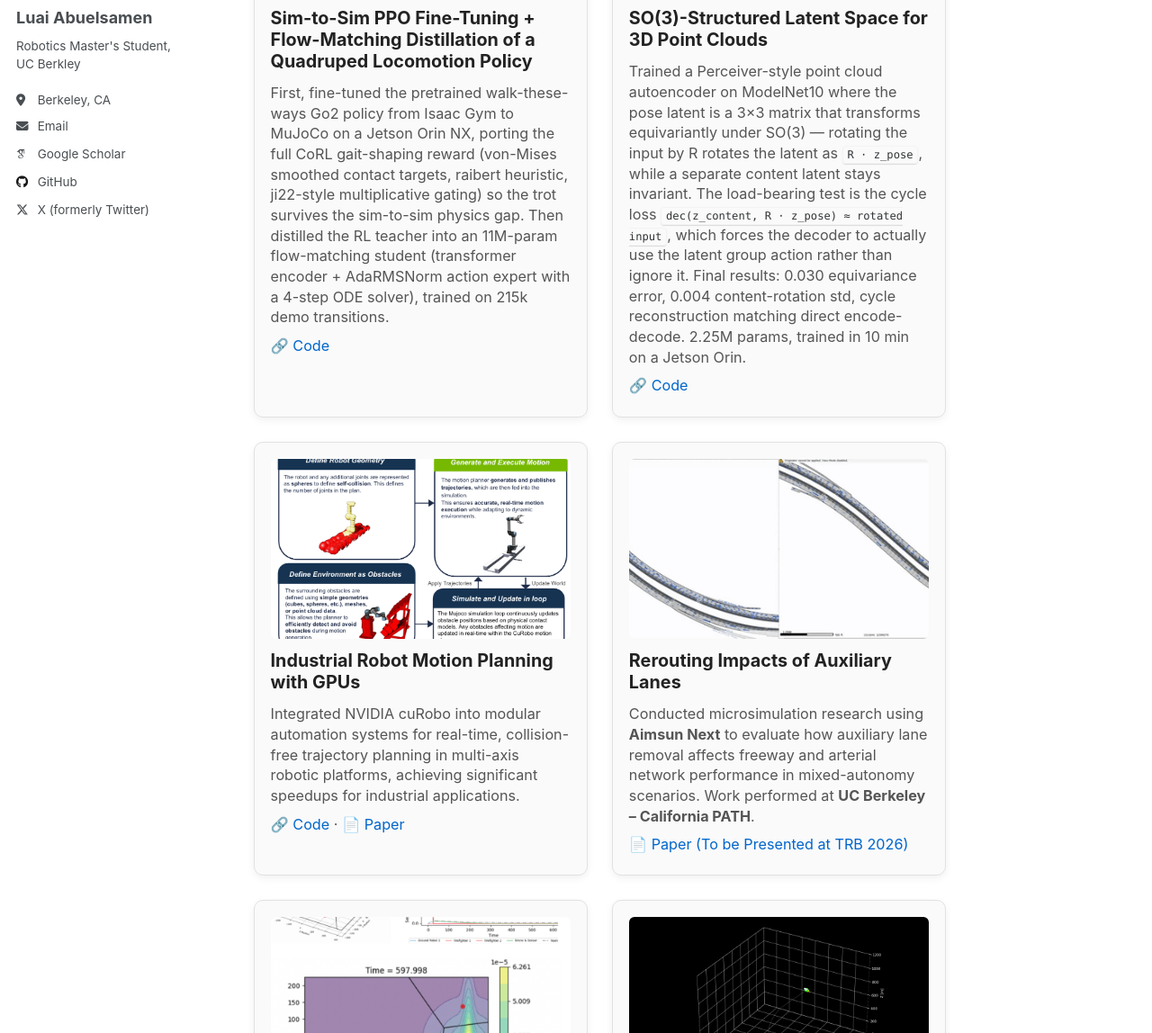
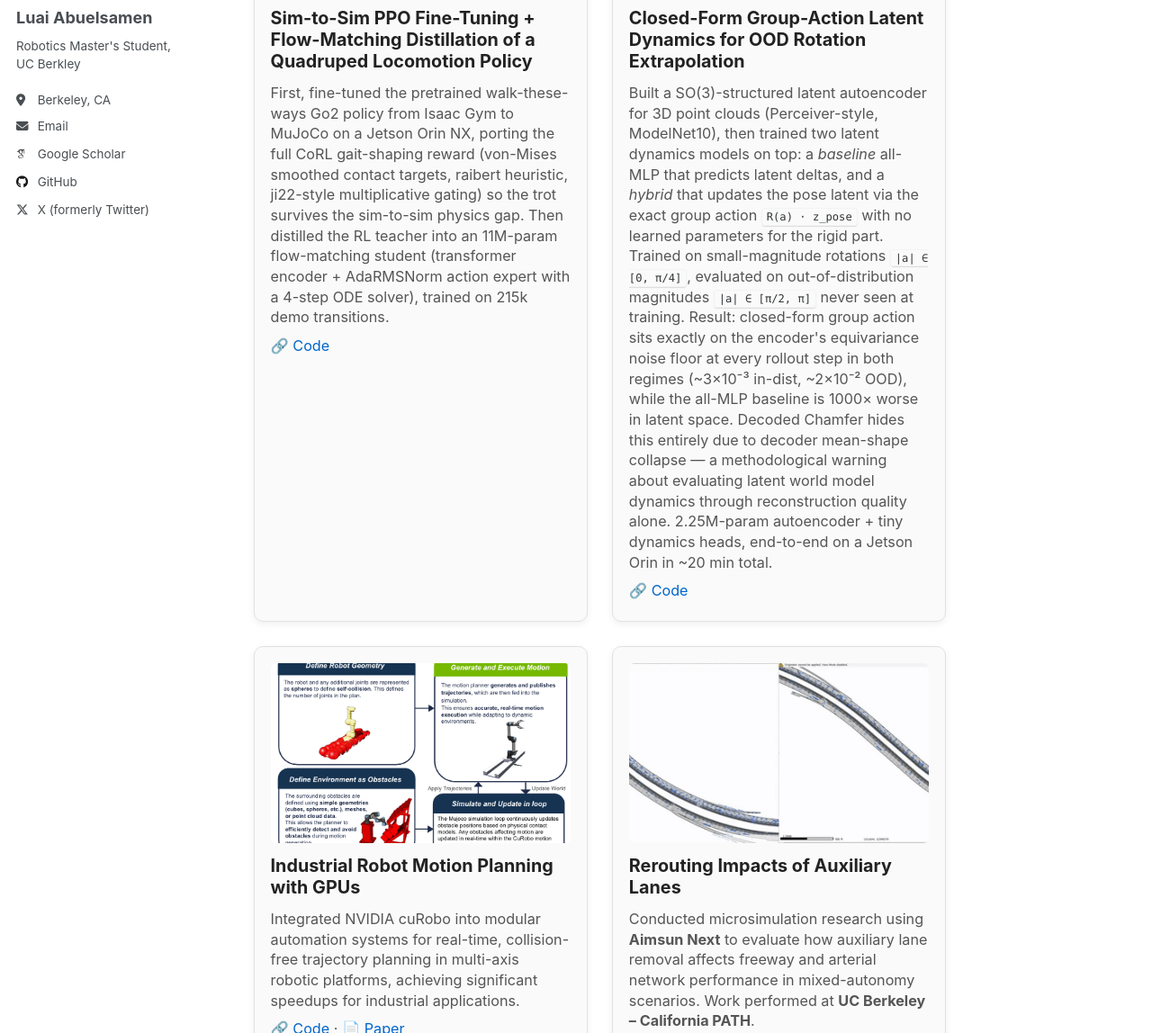
Before and after one commit to luaiabuelsamen/luaiabuelsamen.github.io, a Jekyll site: the page built from _pages/about.md, in a window 1280 px wide and 1400 px high, scrolled down 1221 px, cut to the strip 252-1400 px from the top of the window. Shown: the whole strip at 90% size. Built offline with Jekyll 4.4.1, drawn with Linux system fonts in a browser that asks for light colours; some web fonts are replaced.

Commit message:
Update geometric-learning card: lead with dynamics result, swap thumbnail
The headline finding is that closed-form group-action latent dynamics
extrapolates exactly to OOD rotation magnitudes where standard learned
latent dynamics fails. Thumbnail is now the per-step pose-error plot
showing the 1000x gap.

Co-Authored-By: Claude Opus 4.7 <noreply@anthropic.com>

```diff
--- a/_pages/about.md
+++ b/_pages/about.md
@@ -59,10 +59,10 @@ Previously, I studied Mechanical Engineering at McGill University and interned a
   </div>
 
   <div class="project-card">
-    <img src="/images/geometric-learning.png" alt="SO(3)-equivariant point cloud autoencoder" />
+    <img src="/images/geometric-learning.png" alt="Closed-form group-action latent dynamics — pose-latent error vs rollout step on in-distribution and OOD rotations" />
     <div class="project-content">
-      <h3><strong>SO(3)-Structured Latent Space for 3D Point Clouds</strong></h3>
-      <p>Trained a Perceiver-style point cloud autoencoder on ModelNet10 where the pose latent is a 3×3 matrix that transforms equivariantly under SO(3) — rotating the input by R rotates the latent as <code>R · z_pose</code>, while a separate content latent stays invariant. The load-bearing test is the cycle loss <code>dec(z_content, R · z_pose) ≈ rotated input</code>, which forces the decoder to actually use the latent group action rather than ignore it. Final results: 0.030 equivariance error, 0.004 content-rotation std, cycle reconstruction matching direct encode-decode. 2.25M params, trained in 10 min on a Jetson Orin.</p>
+      <h3><strong>Closed-Form Group-Action Latent Dynamics for OOD Rotation Extrapolation</strong></h3>
+      <p>Built a SO(3)-structured latent autoencoder for 3D point clouds (Perceiver-style, ModelNet10), then trained two latent dynamics models on top: a <em>baseline</em> all-MLP that predicts latent deltas, and a <em>hybrid</em> that updates the pose latent via the exact group action <code>R(a) · z_pose</code> with no learned parameters for the rigid part. Trained on small-magnitude rotations <code>|a| ∈ [0, π/4]</code>, evaluated on out-of-distribution magnitudes <code>|a| ∈ [π/2, π]</code> never seen at training. Result: closed-form group action sits exactly on the encoder's equivariance noise floor at every rollout step in both regimes (~3×10⁻³ in-dist, ~2×10⁻² OOD), while the all-MLP baseline is 1000× worse in latent space. Decoded Chamfer hides this entirely due to decoder mean-shape collapse — a methodological warning about evaluating latent world model dynamics through reconstruction quality alone. 2.25M-param autoencoder + tiny dynamics heads, end-to-end on a Jetson Orin in ~20 min total.</p>
       <p>
         <a href="https://github.com/luaiabuelsamen/geometric-learning">🔗 Code</a>
       </p>
```
Also changed, not shown: images/geometric-learning.png.
